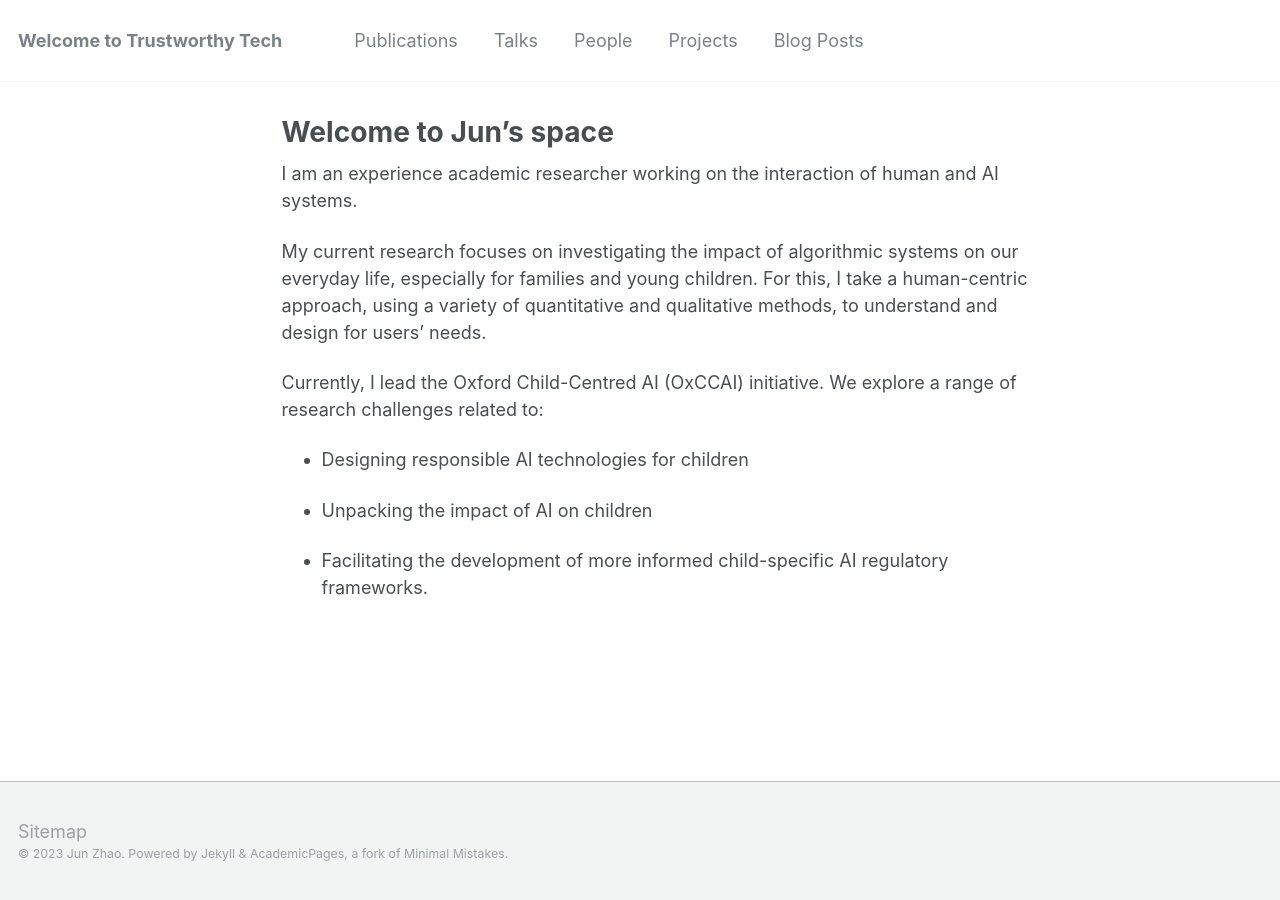
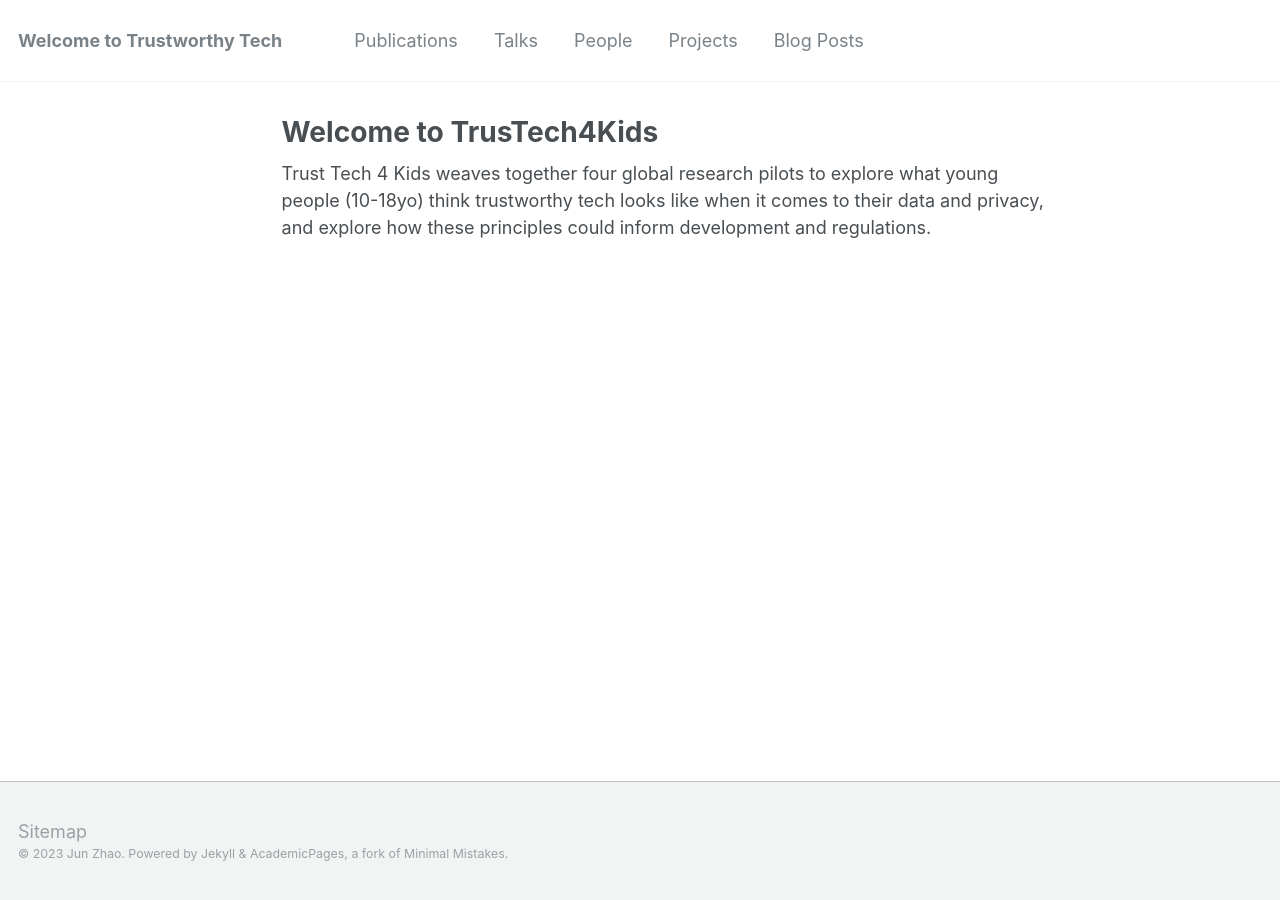
Before and after one commit to trustech4kids/trustech4kids.github.io, a Jekyll site: the page built from _pages/about.md, in a window 1280 px wide. Built offline with Jekyll 4.4.1, drawn with Linux system fonts in a browser that asks for light colours.

Commit message:
Update about.md

```diff
--- a/_pages/about.md
+++ b/_pages/about.md
@@ -1,21 +1,11 @@
 ---
 permalink: /
-title: "Welcome to Jun's space"
-excerpt: "About me"
+title: "Welcome to TrusTech4Kids"
+excerpt: "About"
 author_profile: true
 redirect_from:
   - /about/
   - /about.html
 ---
 
-I am an experience academic researcher working on the interaction of human and AI systems.
-
-My current research focuses on investigating the impact of algorithmic systems on our everyday life, especially for families and young children. For this, I take a human-centric approach, using a variety of quantitative and qualitative methods, to understand and design for users' needs.
-
-Currently, I lead the Oxford Child-Centred AI (OxCCAI) initiative. We explore a range of research challenges related to:
-
-- Designing responsible AI technologies for children
-
-- Unpacking the impact of AI on children
-
-- Facilitating the development of more informed child-specific AI regulatory frameworks.
+Trust Tech 4 Kids weaves together four global research pilots to explore what young people (10-18yo) think trustworthy tech looks like when it comes to their data and privacy, and explore how these principles could inform development and regulations.
```
